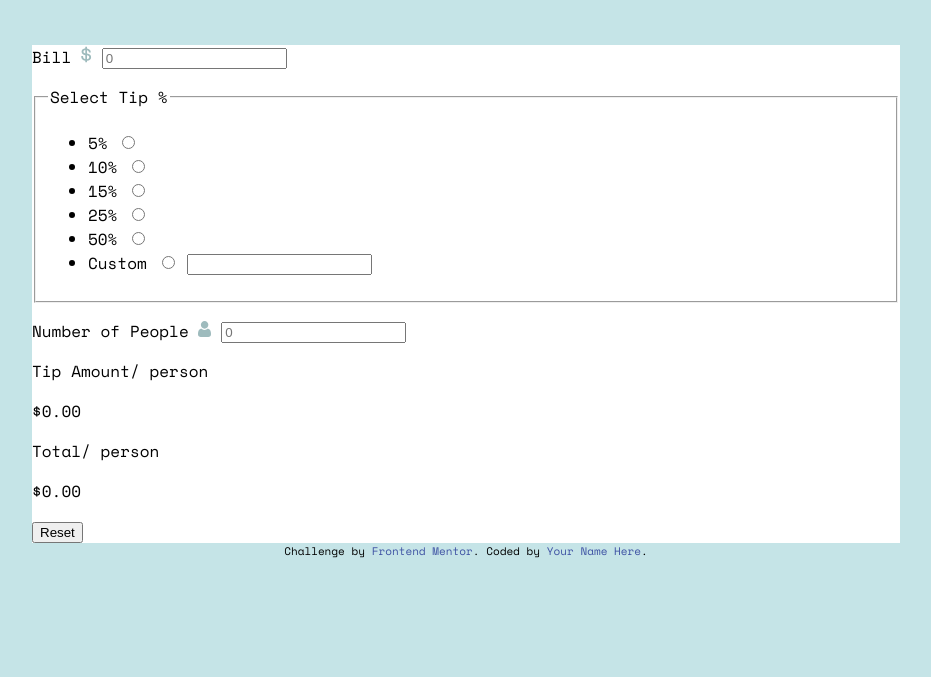
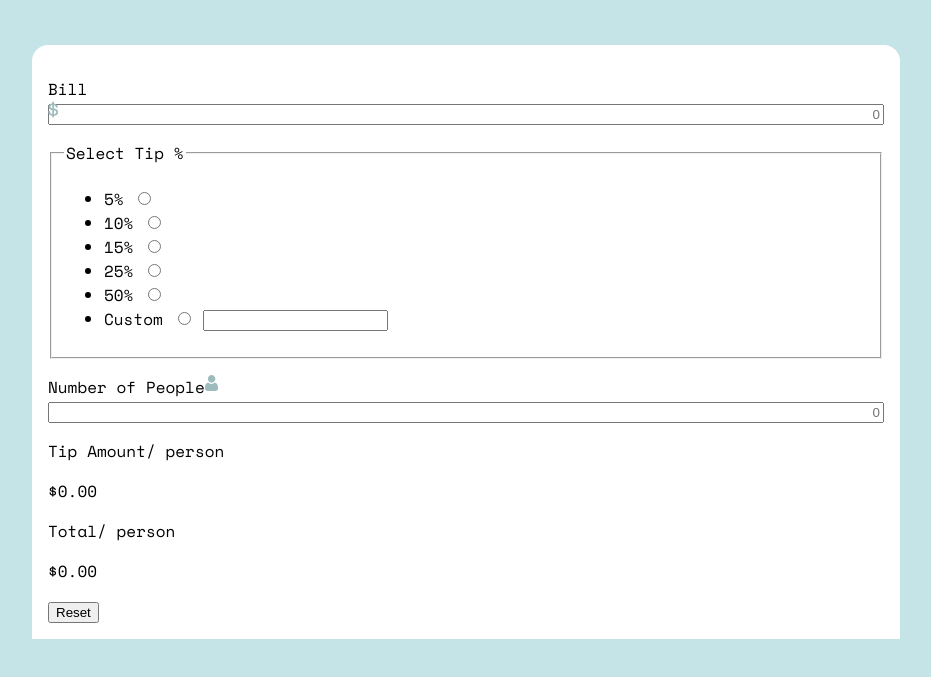
Before and after one commit to BlessTheBoy/tip-calculator-app, a website: page index.html in a window 1280 px wide. Shown: the part 127-804 px from the top of the page, without its empty margins (174-1105 px from the left). Drawn offline with nearby package versions, Linux system fonts and the light colour scheme.

Commit message:
form setup

```diff
--- a/app/scss/components/_index.scss
+++ b/app/scss/components/_index.scss
@@ -1,4 +1,5 @@
 @forward 'container';
 @forward 'header';
 @forward 'Calculator';
+@forward 'form';
 @forward 'input-group';
--- a/app/scss/components/calculator.scss
+++ b/app/scss/components/calculator.scss
@@ -2,12 +2,9 @@
 @use '../util' as *;
 
 .calc {
-  @include breakpoint(medium) {
-    // padding: 0 1rem;
-  }
-
   &__container {
     background-color: $white;
-    margin: 0 auto;
+    padding: 1rem;
+    border-radius: 1rem 1rem 0 0;
   }
 }
--- /dev/null
+++ b/app/scss/components/form.scss
@@ -0,0 +1,18 @@
+@use '../globals' as *;
+@use '../util' as *;
+
+.form {
+  .form-control {
+    span {
+      display: block;
+      position: relative;
+    }
+    input {
+      text-align: right;
+      width: 100%;
+    }
+    img {
+      position: absolute;
+    }
+  }
+}
--- a/app/scss/components/header.scss
+++ b/app/scss/components/header.scss
@@ -2,8 +2,12 @@
 
 .header {
   text-align: center;
-  margin: 4rem auto 3rem;
+  margin: 4rem auto 2rem;
   &__logo {
     object-fit: contain;
   }
+
+  @include breakpoint(large) {
+    margin-bottom: 3rem;
+  }
 }
--- a/index.html
+++ b/index.html
@@ -48,8 +48,10 @@
         <div class="calc__form form">
           <p class="form-control">
             <label for="bill">Bill</label>
-            <img src="images/icon-dollar.svg" alt="" />
-            <input type="text" id="bill" name="bill" placeholder="0" />
+            <span>
+              <img src="images/icon-dollar.svg" alt="" />
+              <input type="text" id="bill" name="bill" placeholder="0" />
+            </span>
           </p>
           <fieldset>
             <legend>Select Tip %</legend>
@@ -104,11 +106,11 @@
       </form>
     </main>
 
-    <footer class="attribution">
+    <!-- <footer class="attribution">
       Challenge by
       <a href="https://www.frontendmentor.io?ref=challenge" target="_blank"
         >Frontend Mentor</a
       >. Coded by <a href="#">Your Name Here</a>.
-    </footer>
+    </footer> -->
   </body>
 </html>
```
Also changed, not shown: dist/style.css, 1 other file.
